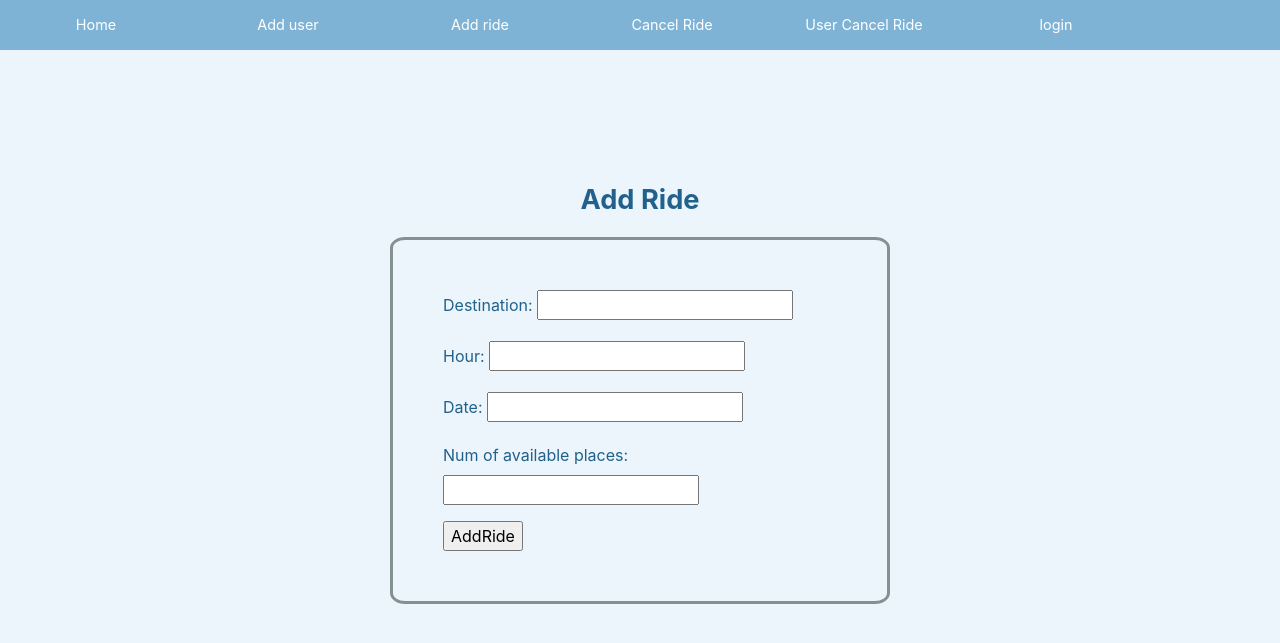
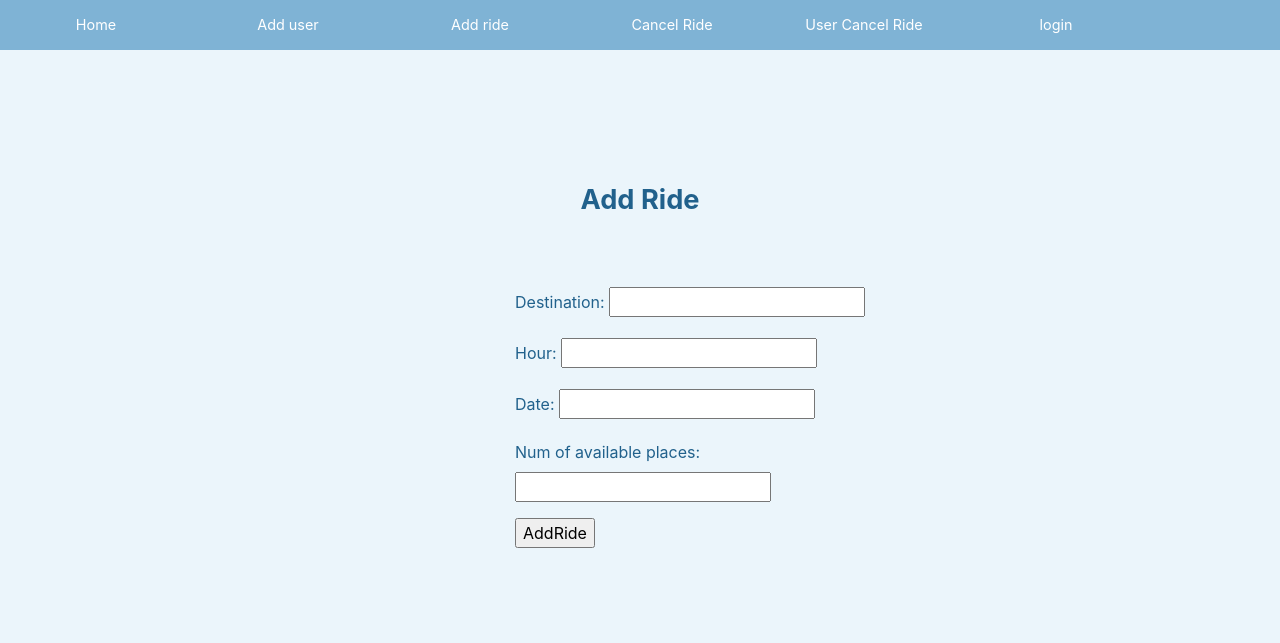
Before and after one commit to noamip/acCOMPANYme-, a Django app: page /add_ride in a window 1280 px wide. Shown: the top 643 px of the page. Run offline with Django 3.2, Linux system fonts and the light colour scheme; some libraries are stand-ins or nearby versions.

```diff
--- a/mysite/accompanyMe/static/style.css
+++ b/mysite/accompanyMe/static/style.css
@@ -56,11 +56,10 @@ float:top;
 form {
     padding:4%;
     width:40%;
+
     margin:0 auto;
+    margin-right:24%;
     text-align:left;
-    border-style:solid;
-    border-color:#839192  ;
-    border-radius:3%;
     float:top;
 }
 .card
--- a/mysite/accompanyMe/templates/base.html
+++ b/mysite/accompanyMe/templates/base.html
@@ -4,7 +4,6 @@
    <meta charset="utf-8">
    <meta name="viewport"
          content="width=device-width, initial-scale=1, shrink-to-fit=no">
-
  <link rel="stylesheet" href="https://maxcdn.bootstrapcdn.com/bootstrap/4.2.1/css/bootstrap.min.css">
  <script src="https://cdnjs.cloudflare.com/ajax/libs/popper.js/1.14.6/umd/popper.min.js"></script>
 
```
Also changed, not shown: mysite/db.sqlite3.
